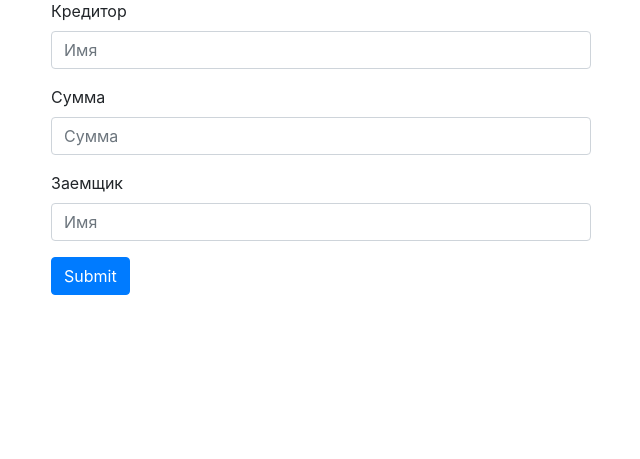
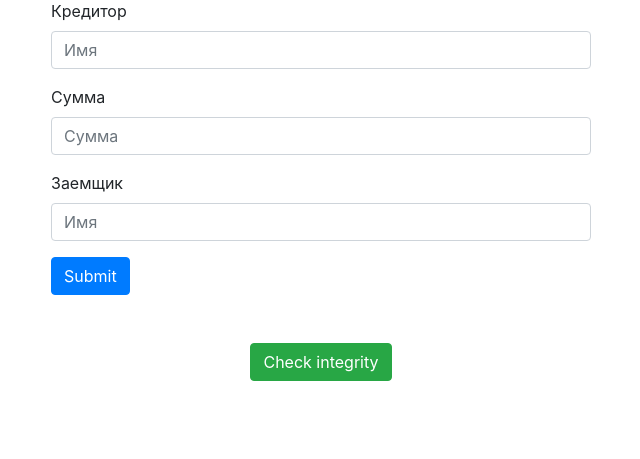
Before and after one commit to ultv/Blockchain, a Flask app: page / in a window 1280 px wide. Shown: the part 49-508 px from the top of the page, without its empty margins (319-959 px from the left). Run offline with Flask 2, Linux system fonts and the light colour scheme; some libraries are stand-ins or nearby versions.

Commit message:
create check integrity

```diff
--- a/flask/app/main.py
+++ b/flask/app/main.py
@@ -16,6 +16,11 @@ def index():
 
     return render_template('index.html')
 
+@app.route('/checking', methods=['GET'])
+def check():
+    results=check_integrity()
+    return render_template('index.html', results=results)
+
 
 
 
--- a/flask/app/templates/base.html
+++ b/flask/app/templates/base.html
@@ -18,5 +18,27 @@
         </div>
     </div>
 
+    <div class="container">
+        <div class="row">
+            <div class="col-6 mx-auto mt-5 text-center">
+                <form action="{{ url_for('check') }}" method="GET">
+                    <button type="submit" class="btn btn-success">Check integrity</button>
+                </form>
+            </div>
+        </div>
+    </div>
+
+    <div class="container">
+        <div class="row">
+            <div class="col-6 mx-auto mt-5">
+
+                {% block checking %}
+
+                {% endblock %}
+
+            </div>
+        </div>
+    </div>
+
 </body>
 </html>
--- a/flask/app/templates/index.html
+++ b/flask/app/templates/index.html
@@ -26,3 +26,16 @@
 </form>
 
 {% endblock %}
+
+
+{% block checking %}
+
+    {% for res in results %}
+        <div class="result">
+
+            block {{ res['block'] }} : {{ res['result'] }}
+
+        </div>
+    {% endfor %}
+
+{% endblock %}
```
Also changed, not shown: 1 other file.
